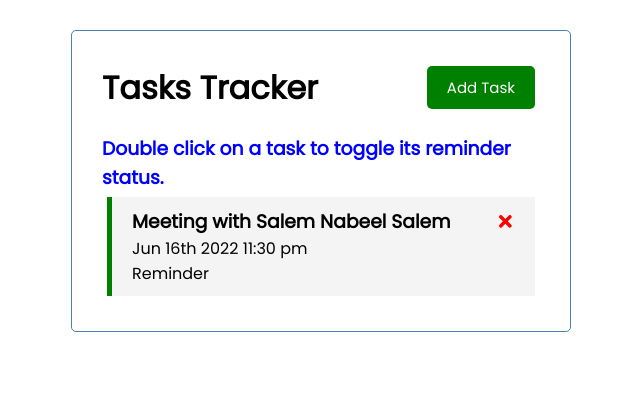
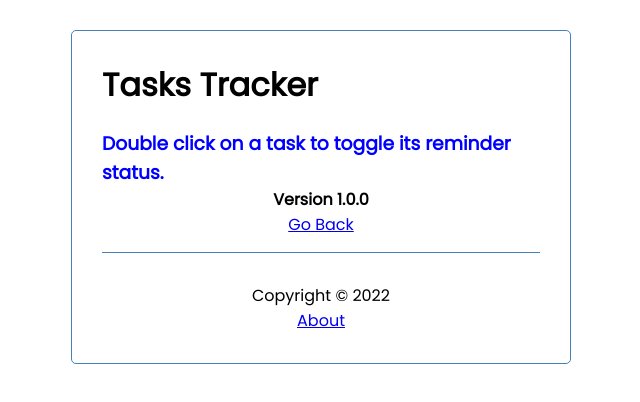
Before and after one commit to SalemNabeelSalem/reactjs-crash-course-tasks-tracker-application, a React (Create React App) app: page /about in a window 1280 px wide. Shown: the top 402 px of the page, without its empty margins (319-959 px from the left). Built offline with nearby package versions, Linux system fonts and the light colour scheme; data requests are answered from the project's data file.

Commit message:
Done Routes and About, Footer Components

```diff
--- a/db.json
+++ b/db.json
@@ -5,6 +5,18 @@
       "reminder": true,
       "dateTime": "Jun 16th 2022 11:30 pm",
       "id": 1
+    },
+    {
+      "title": "Take Note from Senior",
+      "reminder": false,
+      "dateTime": "Jun 17th 2022 8:30 pm",
+      "id": 2
+    },
+    {
+      "title": "Meeting with Salem Alawi",
+      "reminder": true,
+      "dateTime": "Jun 18th 2022 9:00 pm",
+      "id": 3
     }
   ]
 }
--- a/src/App.js
+++ b/src/App.js
@@ -1,12 +1,18 @@
 import React from "react";
 
 import { useState, useEffect } from "react";
+
+import { BrowserRouter as Router, Routes, Route } from "react-router-dom";
 
 import Header from "./components/Header";
 
 import Tasks from "./components/Tasks";
 
 import AddTask from "./components/AddTask";
+
+import About from "./components/About";
+
+import Footer from "./components/Footer";
 
 const App = () => {
   const [showAddTask, setShowAddTask] = useState(false);
@@ -122,6 +128,7 @@ const App = () => {
   };
 
   return (
+    <Router>
       <div className="app">
         <Header
           title="Tasks Tracker"
@@ -133,6 +140,11 @@ const App = () => {
           Double click on a task to toggle its reminder status.
         </h3>
 
+        <Routes>
+          <Route
+            path="/"
+            element={
+              <>
                 {showAddTask && <AddTask onAdd={addTask} />}
 
                 {/* <AddTask onAdd={addTask} /> */}
@@ -144,11 +156,26 @@ const App = () => {
                     onToggle={toggleTaskReminder}
                   />
                 ) : (
-        <p style={{ color: "red", textAlign: "center", fontWeight: "bold" }}>
+                  <p
+                    style={{
+                      color: "red",
+                      textAlign: "center",
+                      fontWeight: "bold",
+                    }}
+                  >
                     No tasks to display.
                   </p>
                 )}
+              </>
+            }
+          />
+
+          <Route path="about" element={<About />} />
+        </Routes>
+
+        <Footer />
       </div>
+    </Router>
   );
 };
 
--- a/src/components/About.js
+++ b/src/components/About.js
@@ -4,6 +4,7 @@ const About = () => {
   return (
     <div className="about">
       <h4>Version 1.0.0</h4>
+
       <Link to="/">Go Back</Link>
     </div>
   );
--- /dev/null
+++ b/src/components/Footer.js
@@ -0,0 +1,13 @@
+import { Link } from "react-router-dom";
+
+const Footer = () => {
+  return (
+    <footer>
+      <p>Copyright &copy; {new Date().getFullYear()} </p>
+
+      <Link to="/about">About</Link>
+    </footer>
+  );
+};
+
+export default Footer;
--- a/src/components/Header.js
+++ b/src/components/Header.js
@@ -1,4 +1,6 @@
 import { PropTypes } from "prop-types";
+
+import { useLocation } from "react-router-dom";
 
 import Button from "./Button";
 
@@ -10,6 +12,8 @@ const Header = (props) => {
     console.info("Hello from Header");
   };
   */
+
+  const location = useLocation();
 
   return (
     <header className="header">
@@ -39,11 +43,13 @@ const Header = (props) => {
         />
       )} */}
 
-      <Button
-        color={showAddTask ? "red" : "green"}
-        text={showAddTask ? "Cancel" : "Add Task"}
-        onClick={() => onAddTask(!showAddTask)}
-      />
+      {location.pathname === "/" ? (
+        <Button
+          color={showAddTask ? "red" : "green"}
+          text={showAddTask ? "Cancel" : "Add Task"}
+          onClick={() => onAddTask(!showAddTask)}
+        />
+      ) : null}
     </header>
   );
 };
--- a/src/index.css
+++ b/src/index.css
@@ -4,9 +4,6 @@
   box-sizing: border-box;
   margin: 0;
   padding: 0;
-}
-
-body {
   font-family: 'Poppins', sans-serif;
 }
 
@@ -109,6 +106,12 @@ body {
   height: 20px;
 }
 
+.about {
+  text-align: center;
+  border-bottom: 1px solid steelblue;
+  padding-bottom: 15px;
+}
+
 footer {
   margin-top: 30px;
   text-align: center;
```
Lines whose indentation alone changed are shown as unchanged.
